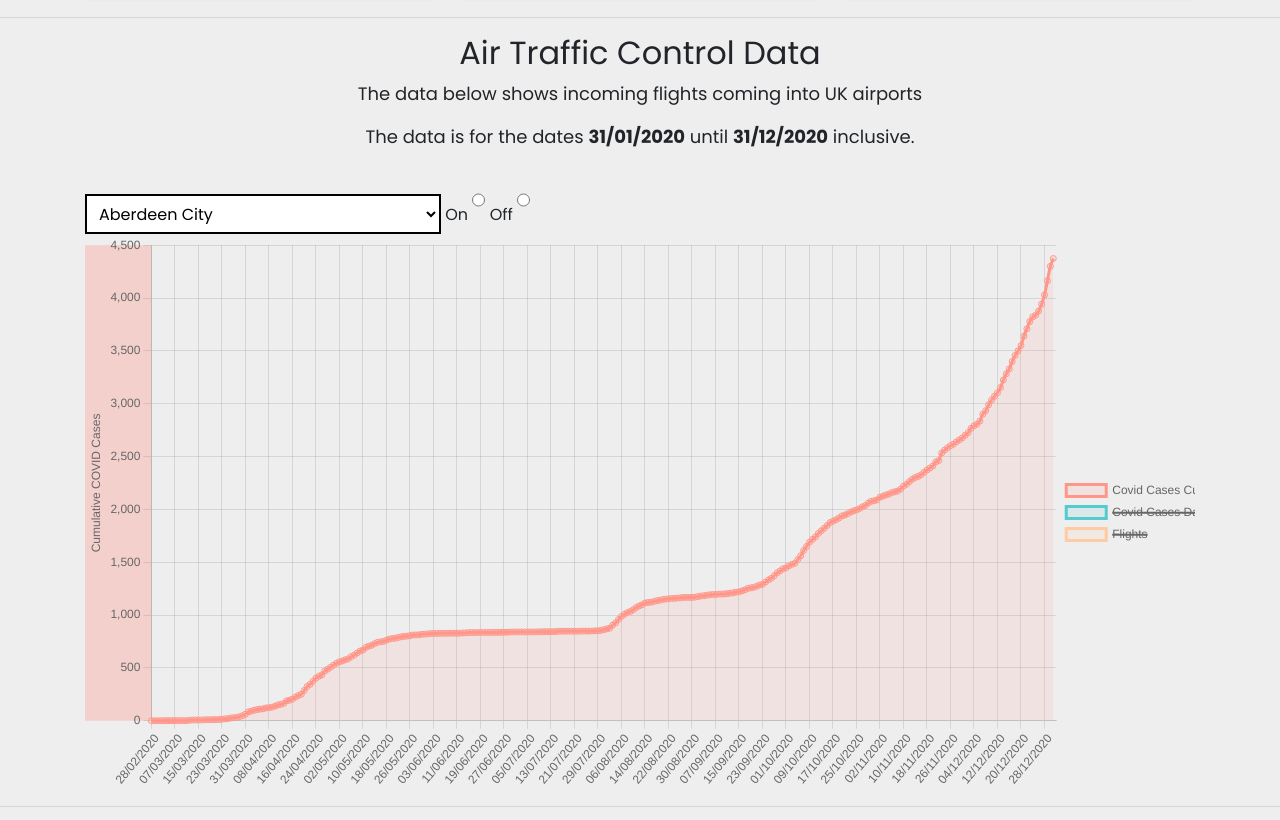
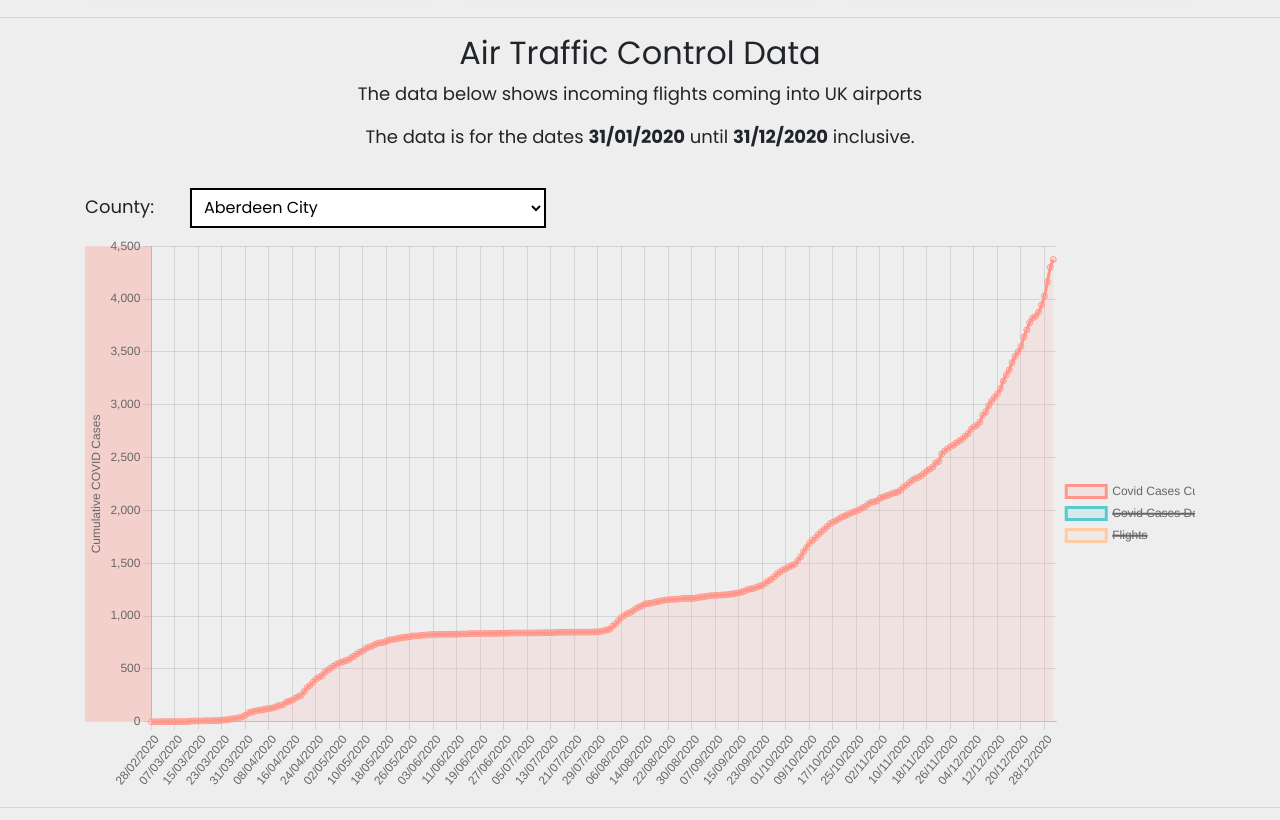
Before and after one commit to binaryoverload/TSEGroup8Website, a Flask app: page / in a window 1280 px wide. Shown: the part 1959-2779 px from the top of the page. Run offline with Flask 2, Linux system fonts and the light colour scheme; some libraries are stand-ins or nearby versions.

Commit message:
Graphing html content

```diff
--- a/static/index.css
+++ b/static/index.css
@@ -228,13 +228,22 @@ section#components.components {
     height: 85vh;
 }
 
-input,
+input[type="text"],
 select {
     padding: 0.25em 0.5em;
     background: white;
     border: #000 2px solid;
     max-width: none;
     height: 2.5rem;
+}
+
+label {
+    margin-right: 2em;
+    font-size: 1.125rem;
+}
+
+legend {
+    font-weight: bold;
 }
 
 input[type="date"] {
--- a/templates/index.html
+++ b/templates/index.html
@@ -167,7 +167,7 @@
 
     <hr>
 
-    <section id="atc-section" class="container section1">
+    <section id="graph-section" class="container section1">
 
         <div class="row">
             <div class="col-md-12">
@@ -181,12 +181,14 @@
 
         <div class="row">
             <div class="col-md-12">
-                <select id="graphing-county-input"></select>
-                <!-- https://moderncss.dev/pure-css-custom-styled-radio-buttons/ -->
-                <label for="flights-on">On</label>
-                <input type="radio" id="flights-on" name="flights" value="on">
-                <label for="flights-off">Off</label>
-                <input type="radio" id="flights-off" name="flights" value="off">
+                <div class="row py-2">
+                    <div class="col-md-12"><label for="graphing-county-input">County:</label><select id="graphing-county-input"></select></div>
+                </div>
+
+                <!-- TODO: https://moderncss.dev/pure-css-custom-styled-radio-buttons/  -->
+
+
+
             </div>
         </div>
 
```
